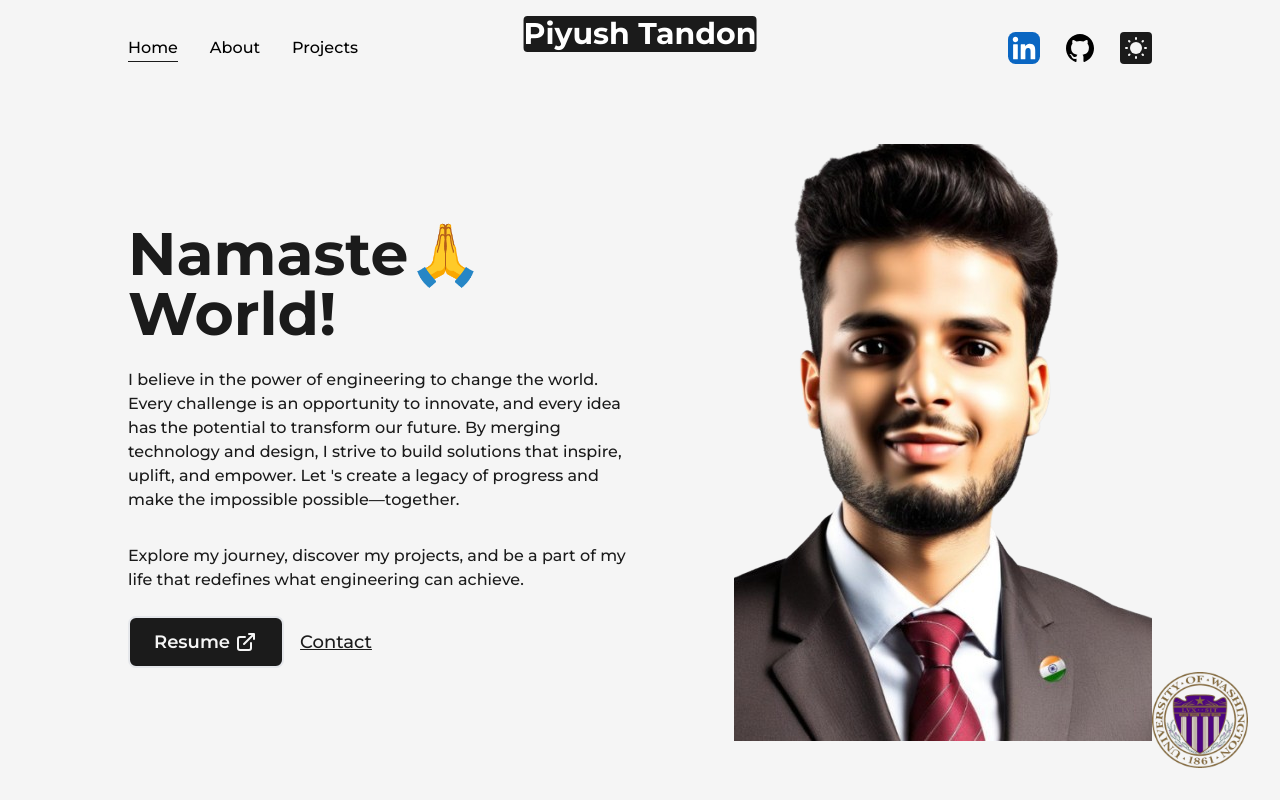
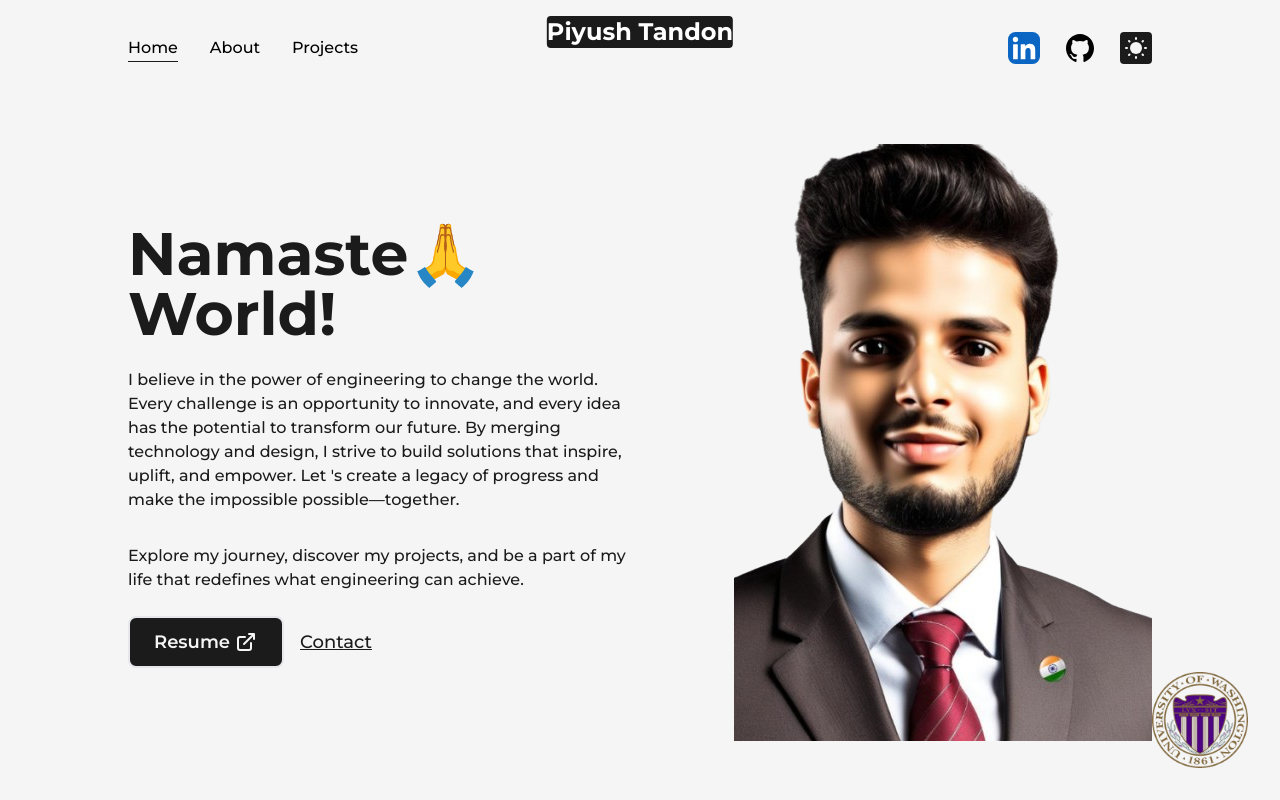
Before and after one commit to pitandon050997/Website-portfolio, a Next.js app: page / in a window 1280 px wide. Shown: the top 800 px of the page. Built offline with nearby package versions, Linux system fonts and the light colour scheme.

Commit message:
Add files via upload

```diff
--- a/src/components/Logo.js
+++ b/src/components/Logo.js
@@ -2,24 +2,30 @@ import { motion } from 'framer-motion'
 import Link from 'next/link'
 import React from 'react'
 
-
 let MotionLink = motion(Link);
 
 const Logo = () => {
+  return (
+    <div className='flex flex-col items-center justify-center mt-2'>
+      <MotionLink
+        href="/"
+        className='flex items-center justify-center rounded w-34 h-8 bg-dark text-white dark:border-2 dark:border-solid dark:border-light text-2xl font-bold whitespace-nowrap'
+        whileHover={{
+          backgroundColor: [
+            "#121212",
+            "rgba(131,58,180,1)",
+            "rgba(253,29,29,1)",
+            "rgba(252,176,69,1)",
+            "rgba(131,58,180,1)",
+            "#121212",
+          ],
+          transition: { duration: 1, repeat: Infinity },
+        }}
+      >
+        Piyush Tandon
+      </MotionLink>
+    </div>
+  );
+};
 
-  return (
-    <div
-     className='flex flex-col items-center justify-center mt-2'>
-        <MotionLink href="/"
-    className='flex items-center justify-center rounded w-35 h-35  bg-dark text-white dark:border-2 dark:border-solid dark:border-light
-    text-3xl font-bold'
-    whileHover={{
-      backgroundColor:["#121212", "rgba(131,58,180,1)","rgba(253,29,29,1)","rgba(252,176,69,1)","rgba(131,58,180,1)", "#121212"],
-      transition:{duration:1, repeat: Infinity }
-    }}
-    >Piyush Tandon</MotionLink>
-    </div>
-  )
-}
-
-export default Logo
+export default Logo;
```
